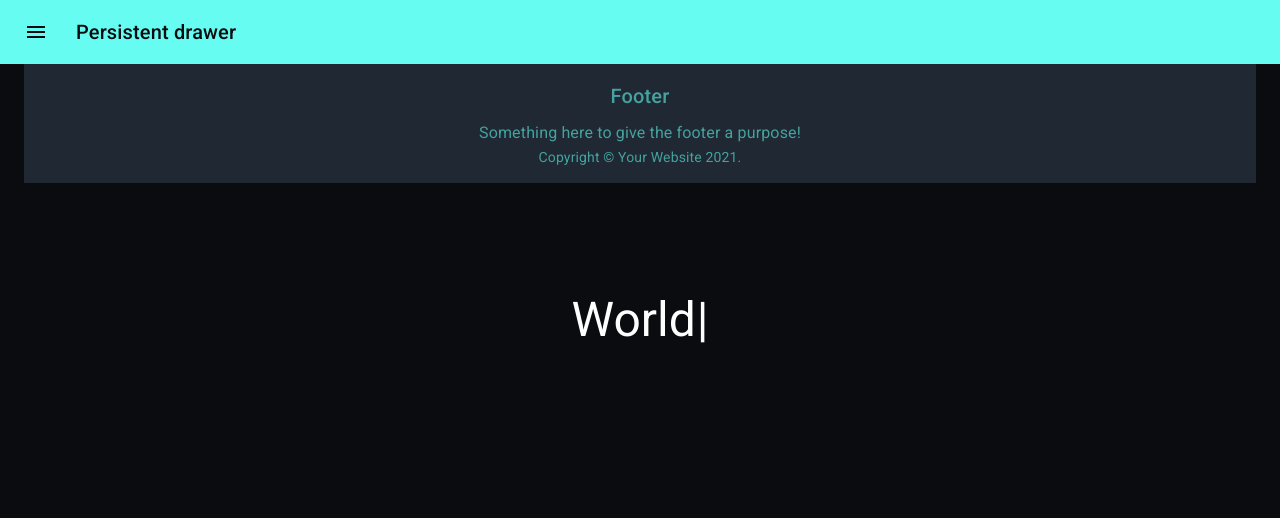
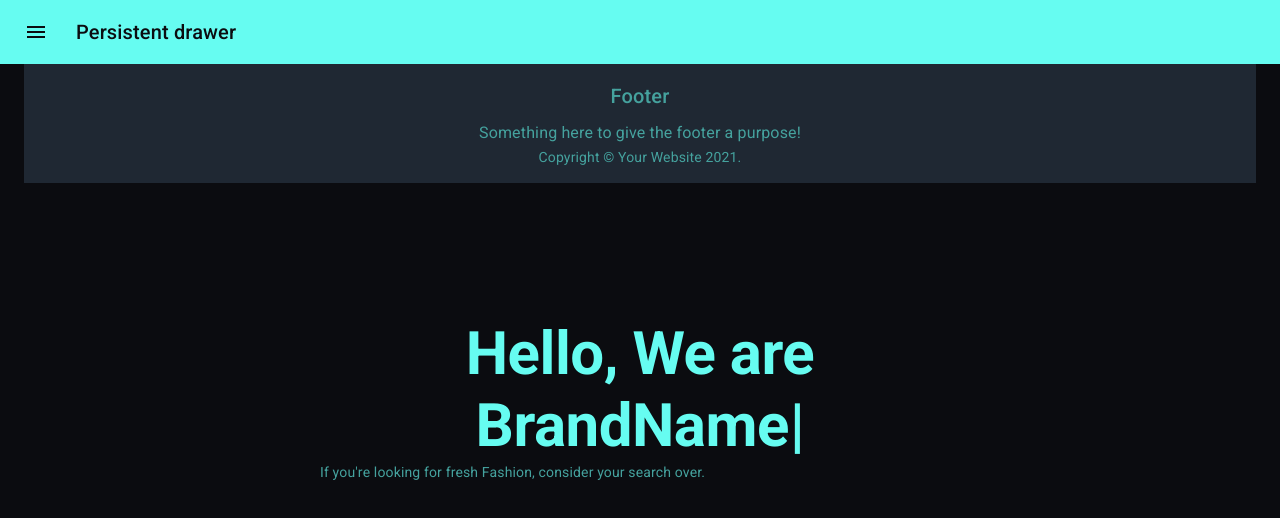
Before and after one commit to muskanvaswan/next-material-ui, a Next.js app: page / in a window 1280 px wide. Shown: the top 518 px of the page. Built offline with nearby package versions, Linux system fonts and the light colour scheme.

Commit message:
beautifying title text and adding subtext

```diff
--- a/src/components/Index/Banner.js
+++ b/src/components/Index/Banner.js
@@ -7,9 +7,12 @@ const useStyles = makeStyles((theme) => ({
   center: {
     position: 'absolute',
     left: '50%',
-    top: '40%',
+    top: '50%',
     transform: 'translate(-50%, -50%)'
   },
+  title:{
+    fontWeight: 'bold',
+  }
 }));
 
 import Typewriter from 'typewriter-effect';
@@ -23,15 +26,16 @@ export default function Banner(){
 
   return (
     <div className={classes.center}>
-      <Typography variant="h3">
+      <Typography variant="h2" color="primary" align="center" className={classes.title}>
       <Typewriter
         options={{
-          strings: ['Hello', 'World'],
+          strings: ['Hello, We are BrandName', 'Welcome to our Website'],
           autoStart: true,
           loop: true,
         }}
       />
     </Typography>
+    <Typography variant="p" align="center" color="secondary">If you're looking for fresh Fashion, consider your search over.</Typography>
 
     </div>
 
```
